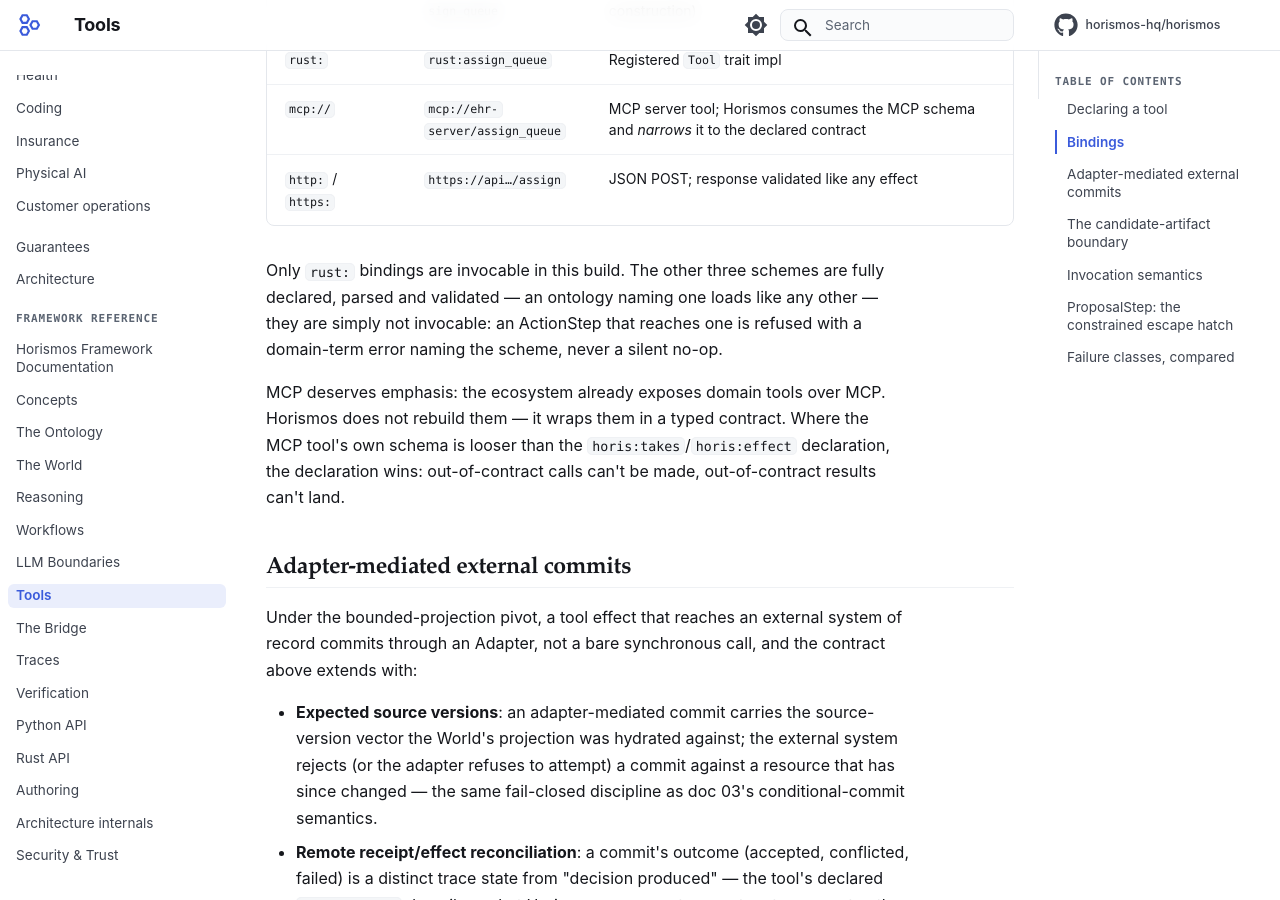
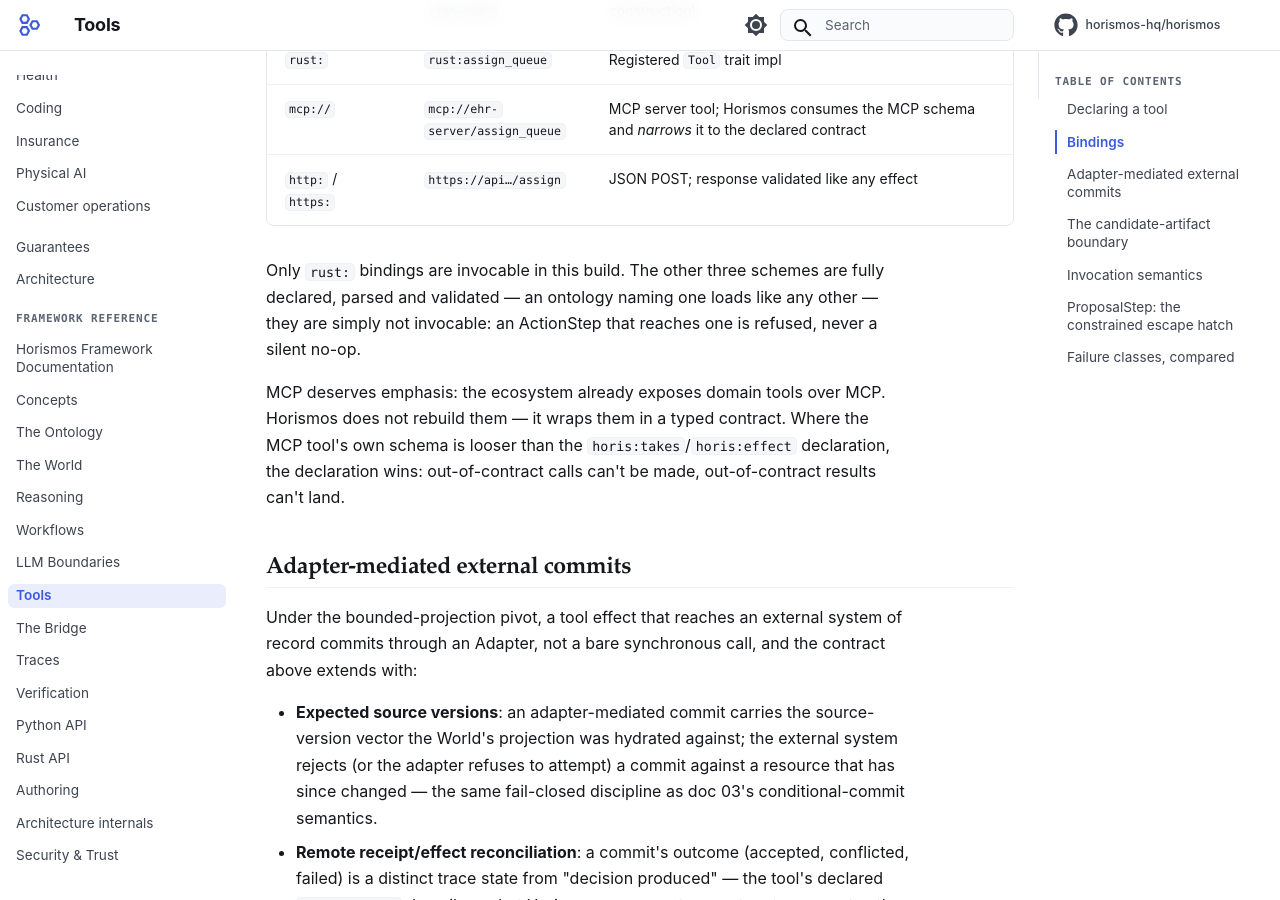
Before and after one commit to horismos-hq/horismos, an MkDocs documentation site: the page built from docs/framework/07-tools.md, in a window 1280 px wide and 900 px high, scrolled down 1067 px. Built offline with MkDocs 1.6.1 and Material for MkDocs 9.7.7, drawn with Linux system fonts in a browser that asks for light colours; comment, search, counter and statistics services are not loaded.

Commit message:
no-mistakes(test): docs: cut unobservable-error clause and "yet

```diff
--- a/docs/framework/07-tools.md
+++ b/docs/framework/07-tools.md
@@ -43,8 +43,8 @@ fired by the runtime when workflow preconditions hold.
 
 Only `rust:` bindings are invocable in this build. The other three schemes are fully
 declared, parsed and validated — an ontology naming one loads like any other — they
-are simply not invocable: an ActionStep that reaches one is refused with a domain-term
-error naming the scheme, never a silent no-op.
+are simply not invocable: an ActionStep that reaches one is refused, never a silent
+no-op.
 
 MCP deserves emphasis: the ecosystem already exposes domain tools over MCP. Horismos
 does not rebuild them — it wraps them in a typed contract. Where the MCP tool's own
```
Also changed, not shown: docs/index.md (+1 -1 lines).
